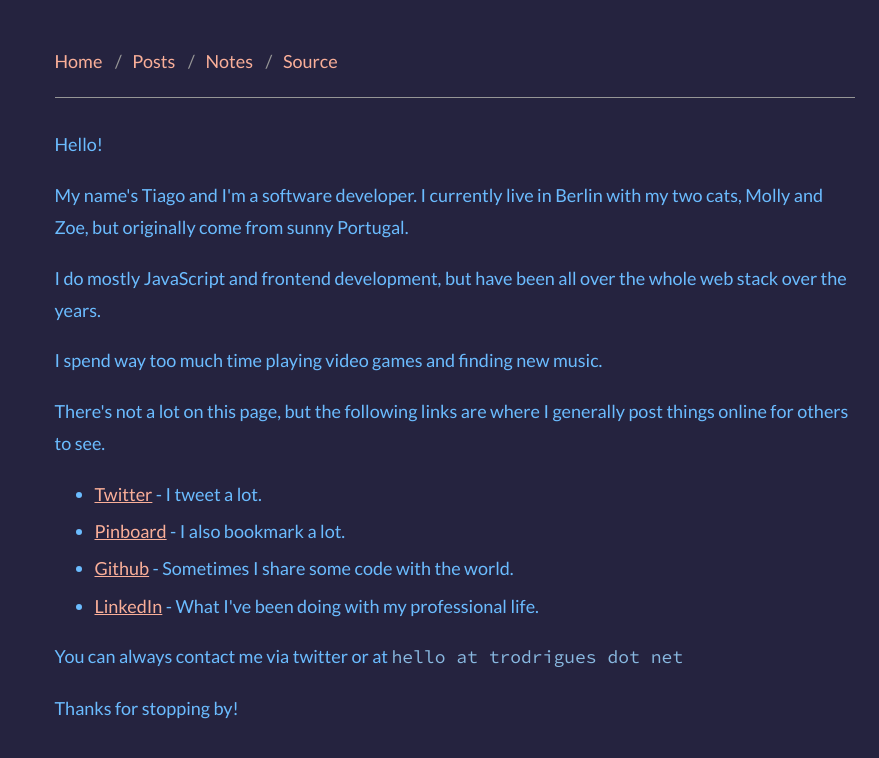
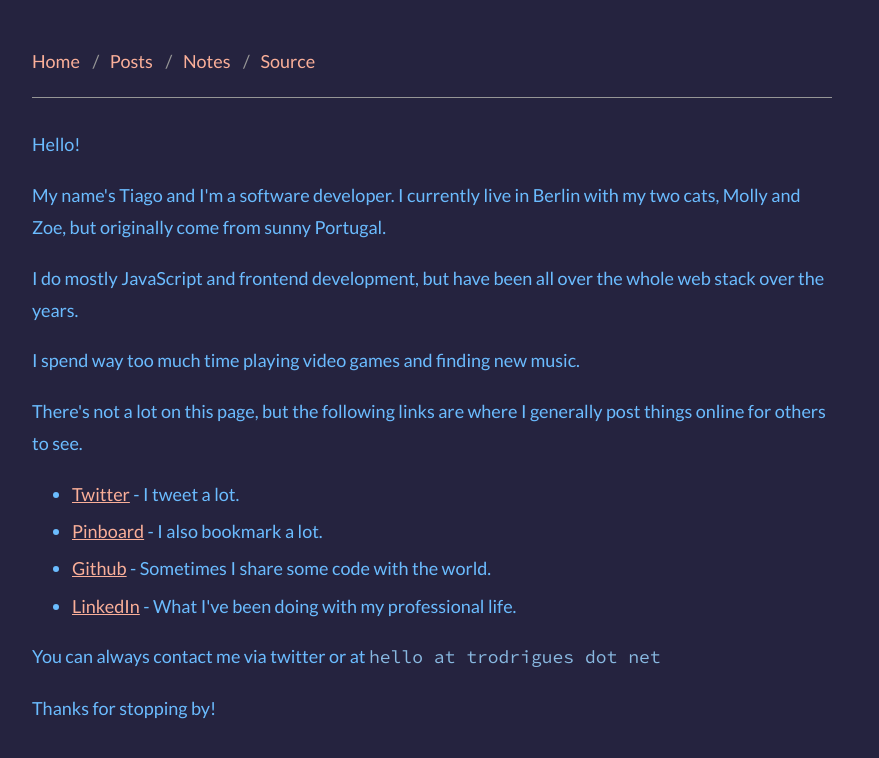
Before and after one commit to trodrigues/trodrigues.net, an Eleventy site: page index.md in a window 1280 px wide. Shown: the whole page, without its empty margins (208-1087 px from the left). Built offline with nearby package versions, Linux system fonts and the light colour scheme; Eleventy itself is replaced by a stand-in of ours; files that its build step writes are made by us from their sources.

Commit message:
remove padding

```diff
--- a/css/style.css
+++ b/css/style.css
@@ -12,8 +12,9 @@ body {
   width: 800px;
   margin: 0 auto;
   padding-top: 2.5em;
-  padding-left: 2.5em;
+  padding-left: 0
   padding-bottom: 5em;
+  padding-right: 0;
   font-family: 'Lato', sans-serif;
   font-size: 18px;
   color: var(--main-text);
@@ -26,11 +27,13 @@ code {
   color: var(--code-text);
 }
 
+/*
 @media screen and (min-width:769px and max-width: 1024px) {
   body {
     width: 90%;
   }
 }
+*/
 
 @media screen and (max-width: 768px) {
   body {
```
